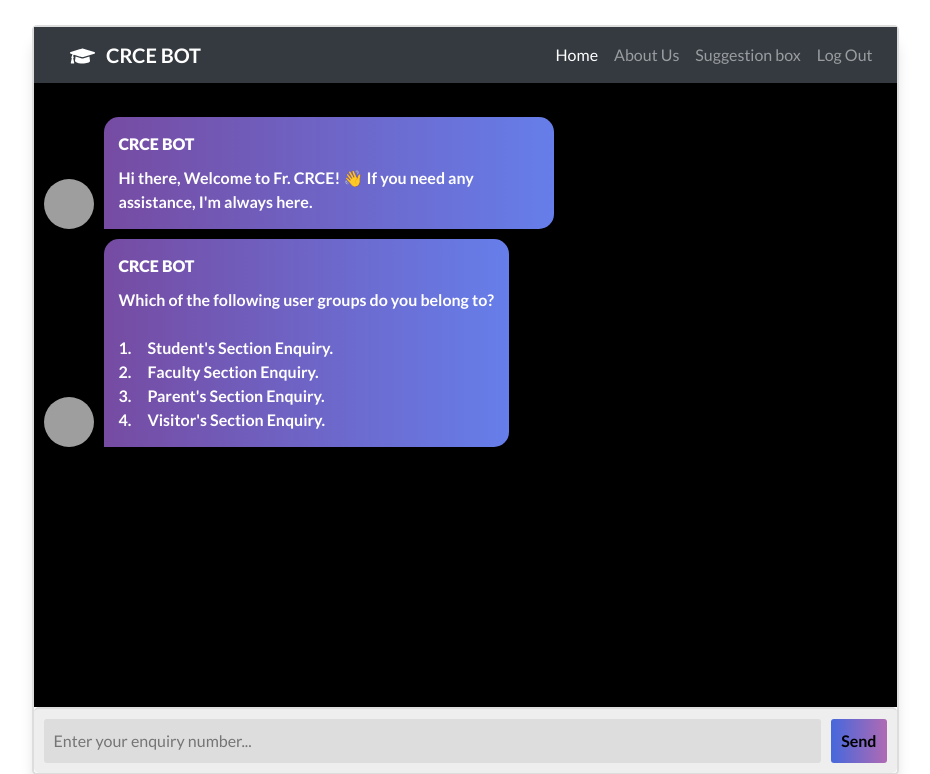
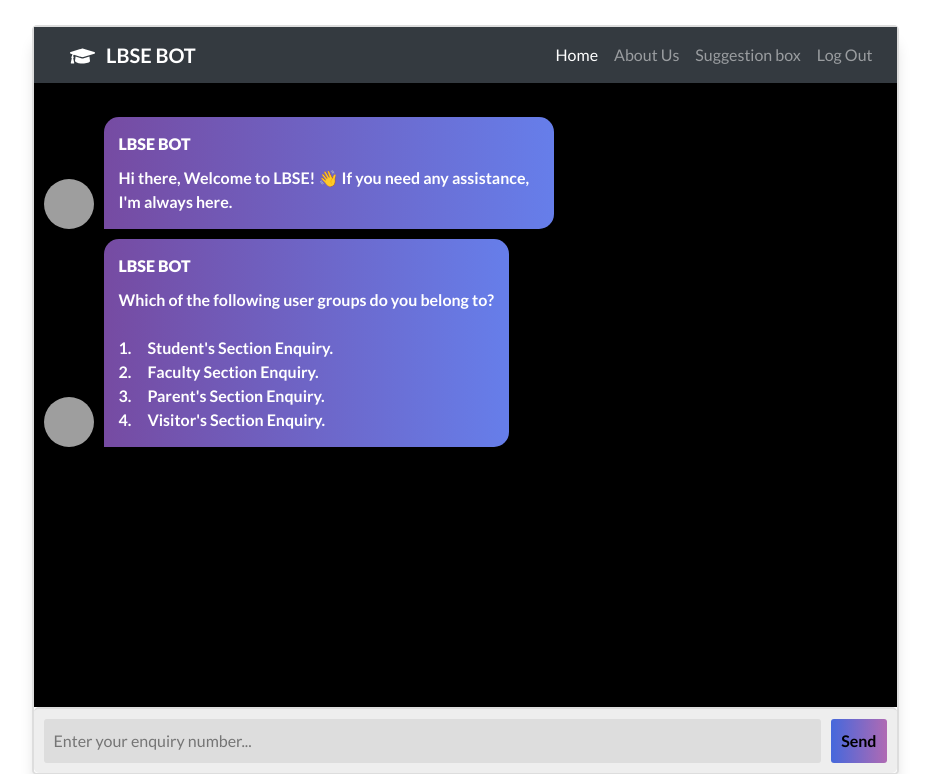
Before and after one commit to Junaid-Mkm/College-Enquiry-Bot, a Flask app: page /index in a window 1280 px wide. Shown: the top 774 px of the page, without its empty margins (175-1105 px from the left). Run offline with Flask 3, Linux system fonts and the light colour scheme; the visitor is signed in with stand-in values (Sample User, id 1); some libraries are stand-ins or nearby versions; grey boxes are pictures that could not be loaded.

Commit message:
Change website name to LBSE BOT

```diff
--- a/CRCE Bot/templates/forgot.html
+++ b/CRCE Bot/templates/forgot.html
@@ -17,7 +17,7 @@
   <body>
     <nav class="navbar navbar-dark navbar-expand-lg fixed-top bg-dark navbar-custom">
       <div class="container">
-          <a class="navbar-brand" href="#" style="font-size: large;">CRCE Bot</a><button data-toggle="collapse" class="navbar-toggler" data-target="#navbarResponsive"><span class="navbar-toggler-icon"></span></button>
+          <a class="navbar-brand" href="#" style="font-size: large;">LBSE Bot</a><button data-toggle="collapse" class="navbar-toggler" data-target="#navbarResponsive"><span class="navbar-toggler-icon"></span></button>
           <div class="collapse navbar-collapse" id="navbarResponsive">
               <ul class="navbar-nav ml-auto">
                   <li class="nav-item"><a class="nav-link" href="/">Log In</a></li>
--- a/CRCE Bot/templates/index.html
+++ b/CRCE Bot/templates/index.html
@@ -3,7 +3,7 @@
 
 <head>
   <meta charset="UTF-8">
-  <title>CRCE Bot</title>
+  <title>LBSE Bot</title>
   <link rel="icon" href="{{ url_for('static', filename='images/icon.png') }}" type="image" sizes="16x16">
   <meta charset="UTF-8">
   <meta name="viewport" content="width=device-width, initial-scale=1.0">
@@ -28,9 +28,9 @@
 
 
       <nav class="navbar navbar-expand-lg navbar-dark bg-dark">
-        <!--a class="navbar-brand" href="#">CRCE Bot</a-->
+        <!--a class="navbar-brand" href="#">LBSE Bot</a-->
         <a class="navbar-brand" href="#" style="color: white;">
-          &emsp;<i class="fas fa-graduation-cap"></i> <b> &nbsp; CRCE BOT &emsp; </b></a>
+          &emsp;<i class="fas fa-graduation-cap"></i> <b> &nbsp; LBSE BOT &emsp; </b></a>
         <button class="navbar-toggler" type="button" data-toggle="collapse" data-target="#navbarNav"
           aria-controls="navbarNav" aria-expanded="false" aria-label="Toggle navigation">
           <span class="navbar-toggler-icon"></span>
@@ -80,7 +80,7 @@
               <div class="modal-dialog modal-dialog-scrollable" role="document">
                 <div class="modal-content">
                   <div class="modal-header">
-                    <h5 class="modal-title" id="exampleModalScrollableTitle">Fr CRCE BOT </h5>
+                    <h5 class="modal-title" id="exampleModalScrollableTitle">LBSE BOT </h5>
                     <button type="button" class="close" data-dismiss="modal" aria-label="Close">
                       <span aria-hidden="true">&times;</span>
                     </button>
@@ -89,11 +89,11 @@
                    <h3>About Us</h3>
                    <div><img src="http://www.frcrce.ac.in/images/crce/about/college-with-clouds.jpg" height="auto" width="100%" style="border: 3px solid black;"></div>
                     <br> <br>
-                   <p style="text-align: justify;">Located in a picturesque environment in the heart of the Mumbai city, Fr.Conceicao Rodrigues College of Engineering (Fr.CRCE) is one of the renowned, premier and sought-after private Engineering colleges. The Institute is dedicated to making a difference in Engineering education, with its exclusive approach towards the ongoing momentum of trends in technology and holistic development.
+                   <p style="text-align: justify;">Located in a picturesque environment in the heart of the Mumbai city, LBSE (Lokmanya Bal Shikshan Evam) is one of the renowned, premier and sought-after private Engineering colleges. The Institute is dedicated to making a difference in Engineering education, with its exclusive approach towards the ongoing momentum of trends in technology and holistic development.
 
                     <p style="text-align: justify;">Beginning with an orphanage (BalBhavan) and a trade school in carpentry, the Agnel Ashram (set up in 1957 at Bandra, Mumbai) has today grown into a full-fledged Technical Complex. The Institute today proudly bears the founder's name as a fitting tribute to his impassioned faith in highly-qualified and fully-trained engineers and technicians in the service of the nation.</p>
 
-                    <p style="text-align: justify;">The Institute started with only one programme in Production Engineering in 1984 with an intake capacity of 60 students. In 1987, the programme in Electronics Engineering was started with an intake capacity of 60 students followed by Computer Engineering in 1991 with an intake capacity of 60 students. In 2001, the programme in Information Technology was started with an intake capacity of 30 students which was later increased to 60 in 2010. The College started offering Master’s Degree in Electronics Engineering and Mechanical Engineering in the year 2005, each having an intake capacity of 18. Doctoral programs in Electronics Engineering and Mechanical Engineering commenced in 2014 and 2015 respectively. From the year 2019, a new Undergraduate degree programme in Mechanical Engineering has been started with an intake capacity of 60. Also, the BE undergraduate programme in Electronics Engineering has been changed to Electronics and Computer Science. The Undergraduate programme in Information Technology has been merged with Computer Engineering. From the year 2020, college is offering new undergraduate programme in the emerging area of ‘AI & Data Science’.</p>
+                    <p style="text-align: justify;">The Institute started with only one programme in Production Engineering in 1984 with an intake capacity of 60 students. In 1987, the programme in Electronics Engineering was started with an intake capacity of 60 students followed by Computer Engineering in 1991 with an intake capacity of 60 students. In 2001, the programme in Information Technology was started with an intake capacity of 30 students which was later increased to 60 in 2010. The College started offering Master's Degree in Electronics Engineering and Mechanical Engineering in the year 2005, each having an intake capacity of 18. Doctoral programs in Electronics Engineering and Mechanical Engineering commenced in 2014 and 2015 respectively. From the year 2019, a new Undergraduate degree programme in Mechanical Engineering has been started with an intake capacity of 60. Also, the BE undergraduate programme in Electronics Engineering has been changed to Electronics and Computer Science. The Undergraduate programme in Information Technology has been merged with Computer Engineering. From the year 2020, college is offering new undergraduate programme in the emerging area of 'AI & Data Science'.</p>
 
                     <p style="text-align: justify;">Based on the Outcome-based Education (OBE) parameters and criteria, three programmes of the Institute have been accredited by National Board of Accreditation (NBA-India) for a period of three years valid until June 2022.</p>
 
@@ -121,7 +121,7 @@
     </nav>
     <!--header class="msger-header">
       <div class="msger-header-title">
-        <h5><i class="fas fa-graduation-cap"></i> <b> &emsp; CRCE BOT &emsp; </b><i class="fas fa-graduation-cap"></i></h5>
+        <h5><i class="fas fa-graduation-cap"></i> <b> &emsp; LBSE BOT &emsp; </b><i class="fas fa-graduation-cap"></i></h5>
       </div>
     </header-->
     {% with messages = get_flashed_messages() %}
@@ -145,11 +145,11 @@
         </div>
         <div class="msg-bubble">
           <div class="msg-info">
-            <div class="msg-info-name"><b>CRCE BOT</b> </div>
+            <div class="msg-info-name"><b>LBSE BOT</b> </div>
           </div>
 
           <div class="msg-text" style="color: white;">
-            <b >Hi there, Welcome to Fr. CRCE! 👋 If you need any assistance, I'm always here.
+            <b >Hi there, Welcome to LBSE! 👋 If you need any assistance, I'm always here.
           </div>
         </div>
       </div>
@@ -158,7 +158,7 @@
         </div>
         <div class="msg-bubble">
           <div class="msg-info">
-            <div class="msg-info-name"> <b>CRCE BOT</b></div>
+            <div class="msg-info-name"> <b>LBSE BOT</b></div>
           </div>
 
           <div class="msg-text" style="color: white;">
@@ -198,7 +198,7 @@
     // Icons made by Freepik from www.flaticon.com
     const BOT_IMG = "https://encrypted-tbn0.gstatic.com/images?q=tbn:ANd9GcSByXho41yToOFz5UcHHwct3X-OWwkft_akfA&usqp=CAU";
     const PERSON_IMG = "https://image.flaticon.com/icons/svg/145/145867.svg";
-    const BOT_NAME = "CRCE Bot";
+    const BOT_NAME = "LBSE Bot";
     const PERSON_NAME = "You";
 
     msgerForm.addEventListener("submit", event => {
--- a/CRCE Bot/templates/login.html
+++ b/CRCE Bot/templates/login.html
@@ -1,4 +1,3 @@
-
 <!DOCTYPE html>
 <html>
 
@@ -19,7 +18,7 @@
 <body>
     <nav class="navbar navbar-dark navbar-expand-lg fixed-top bg-dark navbar-custom">
         <div class="container">
-            <a class="navbar-brand" href="#" style="font-size: large;">CRCE Bot</a><button data-toggle="collapse" class="navbar-toggler" data-target="#navbarResponsive"><span class="navbar-toggler-icon"></span></button>
+            <a class="navbar-brand" href="#" style="font-size: large;">LBSE Bot</a><button data-toggle="collapse" class="navbar-toggler" data-target="#navbarResponsive"><span class="navbar-toggler-icon"></span></button>
             <div class="collapse navbar-collapse" id="navbarResponsive">
                 <ul class="navbar-nav ml-auto">
                     <li class="nav-item"><a class="nav-link" href="/">Log In</a></li>
--- a/CRCE Bot/templates/register.html
+++ b/CRCE Bot/templates/register.html
@@ -17,7 +17,7 @@
 <body>
     <nav class="navbar navbar-dark navbar-expand-lg fixed-top bg-dark navbar-custom">
         <div class="container">
-            <a class="navbar-brand" href="#" style="font-size: large;">CRCE Bot</a><button data-toggle="collapse" class="navbar-toggler" data-target="#navbarResponsive"><span class="navbar-toggler-icon"></span></button>
+            <a class="navbar-brand" href="#" style="font-size: large;">LBSE Bot</a><button data-toggle="collapse" class="navbar-toggler" data-target="#navbarResponsive"><span class="navbar-toggler-icon"></span></button>
             <div class="collapse navbar-collapse" id="navbarResponsive">
                 <ul class="navbar-nav ml-auto">
                     <li class="nav-item"><a class="nav-link" href="/">Log In</a></li>
```
Also changed, not shown: CRCE Bot/chatbot.py (+8 -8 lines), CRCE Bot/app.py (line endings or trailing spaces).
